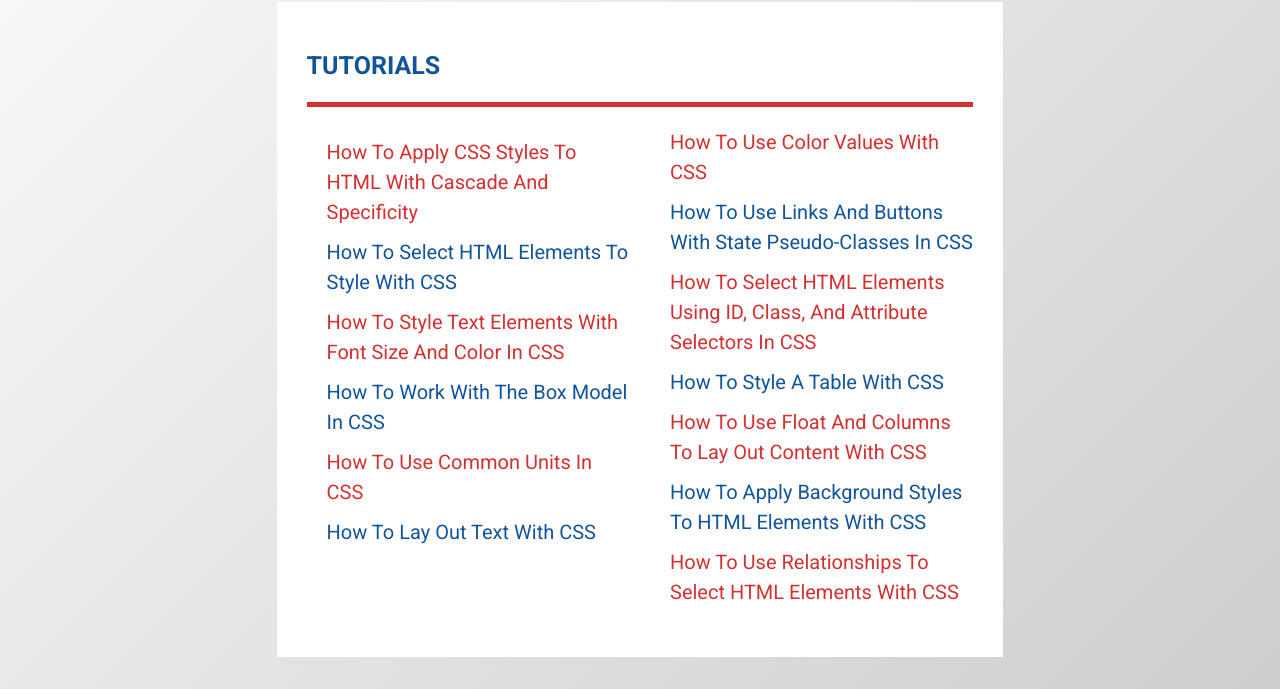
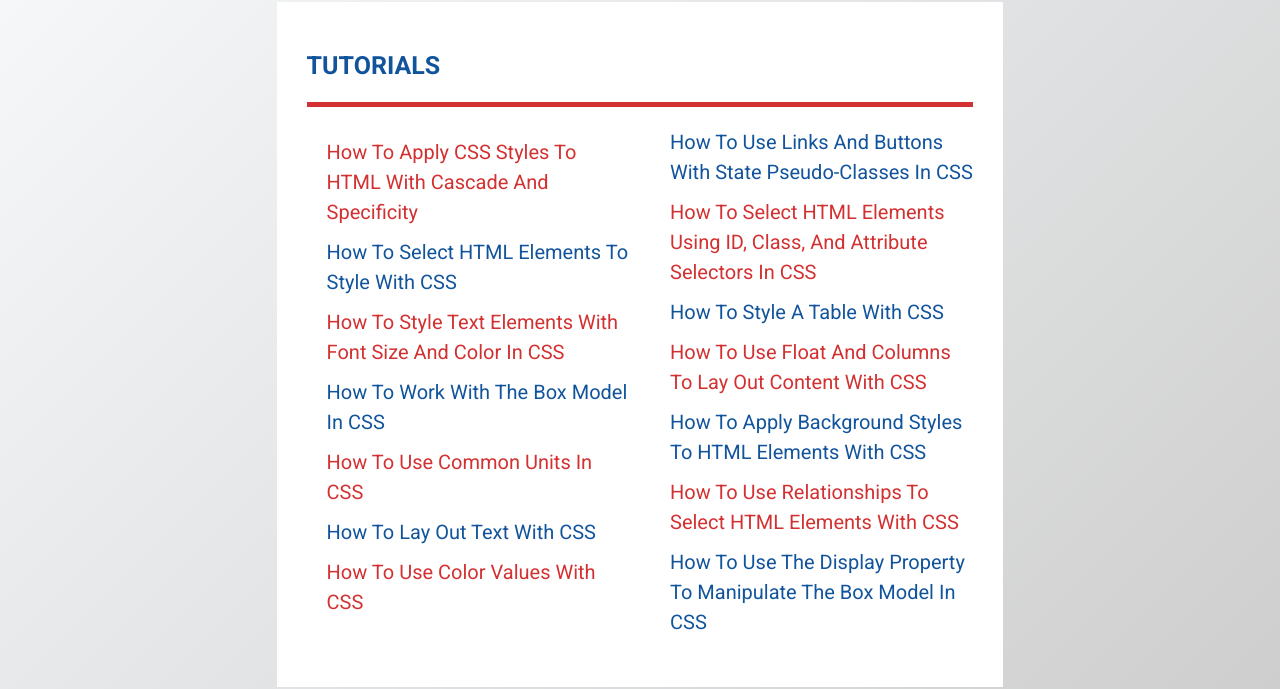
Before and after one commit to theogainey/project-Zastrow, a plain HTML site: page index.html in a window 1280 px wide. Shown: the part 143-832 px from the top of the page. Drawn offline with Linux system fonts and the light colour scheme.

Commit message:
feat: add tutorial 14 link

```diff
--- a/index.html
+++ b/index.html
@@ -26,6 +26,7 @@
           <li><a href="./tutorials/css-float-columns">How To Use Float and Columns to Lay Out Content with CSS</a></li>
           <li><a href="./tutorials/css-background-styles">How To Apply Background Styles to HTML Elements with CSS</a></li>
           <li><a href="./tutorials/css-relationship-selectors">How To Use Relationships to Select HTML Elements with CSS</a></li>
+          <li><a href="./tutorials/manipulate-box-model">How To Use the Display Property to Manipulate the Box Model in CSS</a></li>
         </ol>
       </section>
     </div>
```
